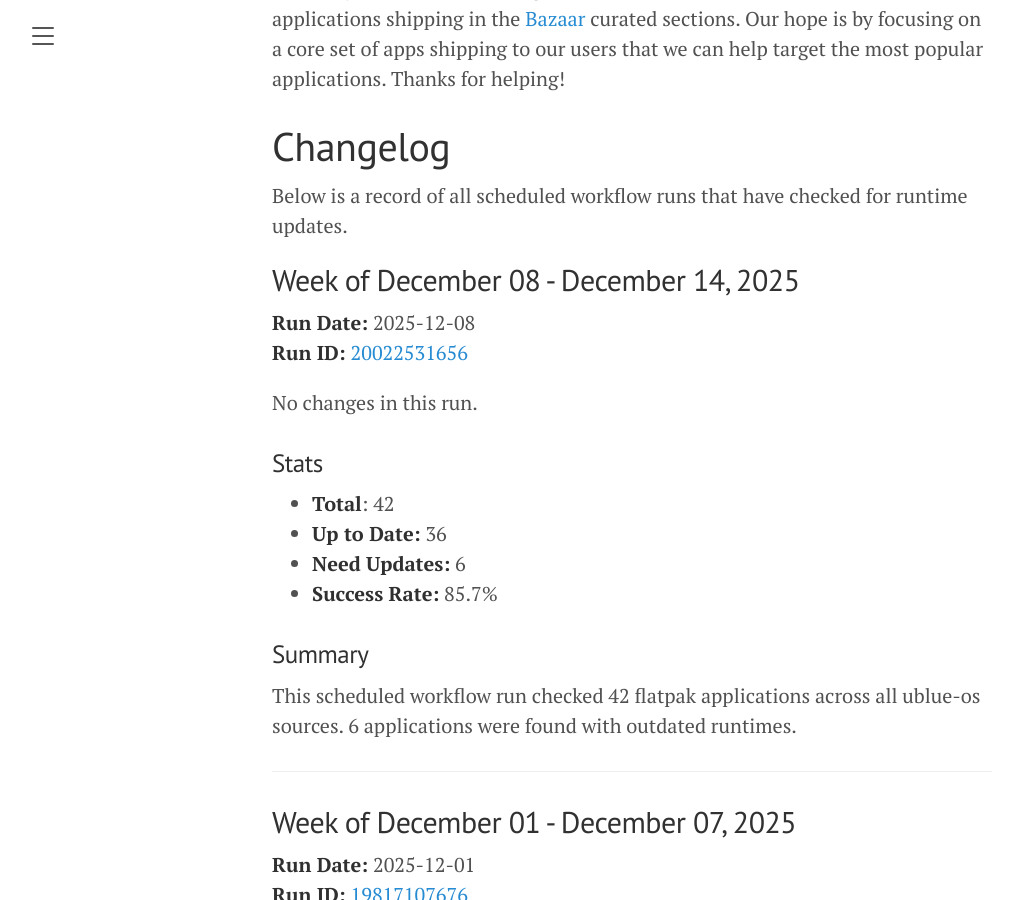
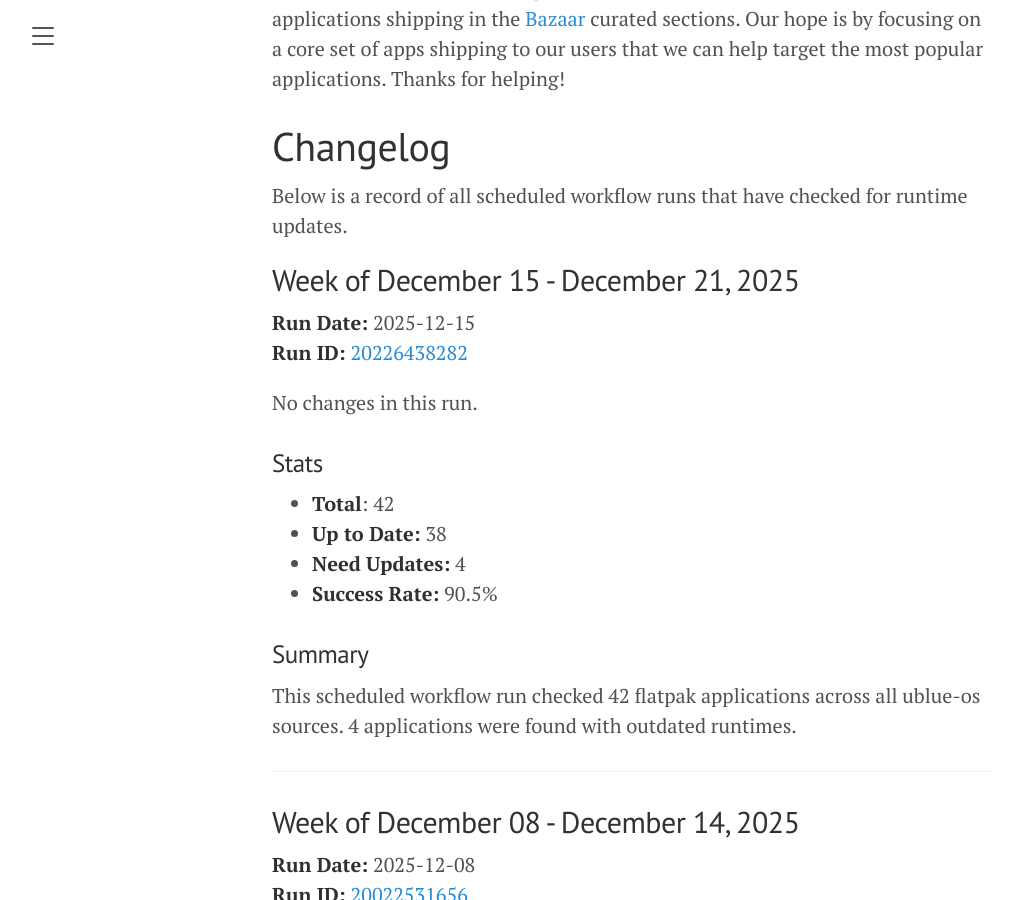
Before and after one commit to ublue-os/flatpak-tracker, a Jekyll site: the page built from index.md, in a window 1280 px wide and 900 px high, scrolled down 981 px. Shown: the whole window, without its empty margins (8-1031 px from the left). Built offline with Jekyll 4.4.1, drawn with Linux system fonts in a browser that asks for light colours; some of the changed text lies outside the part shown.

Commit message:
Update changelog - 2025-12-15

```diff
--- a/index.md
+++ b/index.md
@@ -3,18 +3,18 @@ layout: default
 title: Home
 ---
 
-*Updated: December 08, 2025 at 11:08 UTC*
+*Updated: December 15, 2025 at 11:07 UTC*
 
 ## Overview Statistics
-*(Based on most recent scheduled run: 2025-12-08)*
+*(Based on most recent scheduled run: 2025-12-15)*
 
-# Success Rate - 85.7%
+# Success Rate - 90.5%
 
 | Metric | Count |
 |--------|-------|
 | **Total Applications Tracked** | 42 |
-| **✅ Up to Date** | 36 |
-| **⏳ Need Updates** | 6 |
+| **✅ Up to Date** | 38 |
+| **⏳ Need Updates** | 4 |
 
 ## Contribution Opportunities by Platform**
 
@@ -34,7 +34,26 @@ This only tracks apps shipping in Aurora, Bazzite, and Bluefin. It also tracks t
 
 Below is a record of all scheduled workflow runs that have checked for runtime updates.
 
-## Week of December 08 - December 14, 2025
+## Week of December 15 - December 21, 2025
+
+**Run Date:** 2025-12-15
+**Run ID:** [20226438282](https://github.com/ublue-os/flatpak-tracker/actions/runs/20226438282)
+
+No changes in this run.
+
+### Stats
+- **Total**: 42
+- **Up to Date:** 38
+- **Need Updates:** 4
+- **Success Rate:** 90.5%
+
+### Summary
+This scheduled workflow run checked 42 flatpak applications across all ublue-os sources. 4 applications were found with outdated runtimes.
+
+---
+
+
+## Week of  December 08 - December 14, 2025
 
 **Run Date:** 2025-12-08
 **Run ID:** [20022531656](https://github.com/ublue-os/flatpak-tracker/actions/runs/20022531656)
@@ -1302,3 +1321,7 @@ Help keep applications up to date! Check the [open issues](https://github.com/ub
 ---
 
 *This changelog is automatically maintained and updated with each scheduled workflow run.*
+
+---
+
+*This changelog is automatically maintained and updated with each scheduled workflow run.*
```
